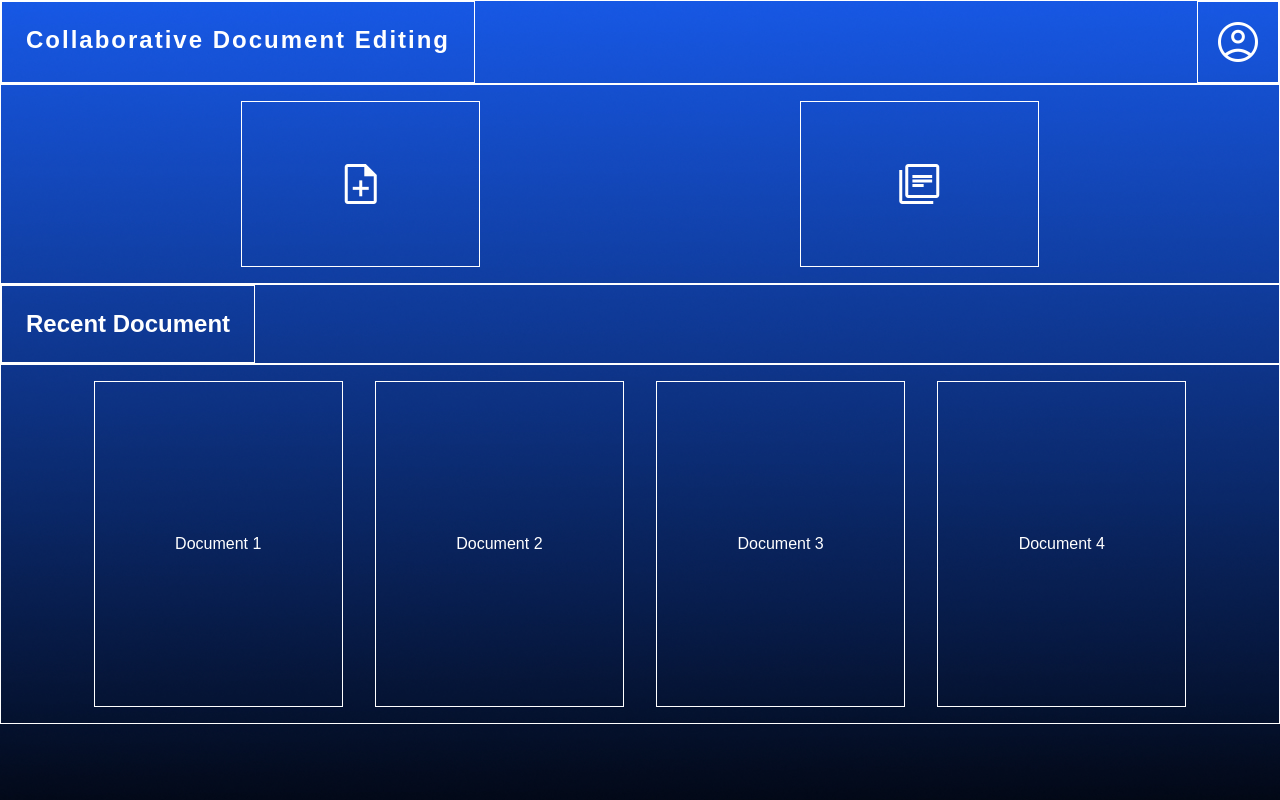
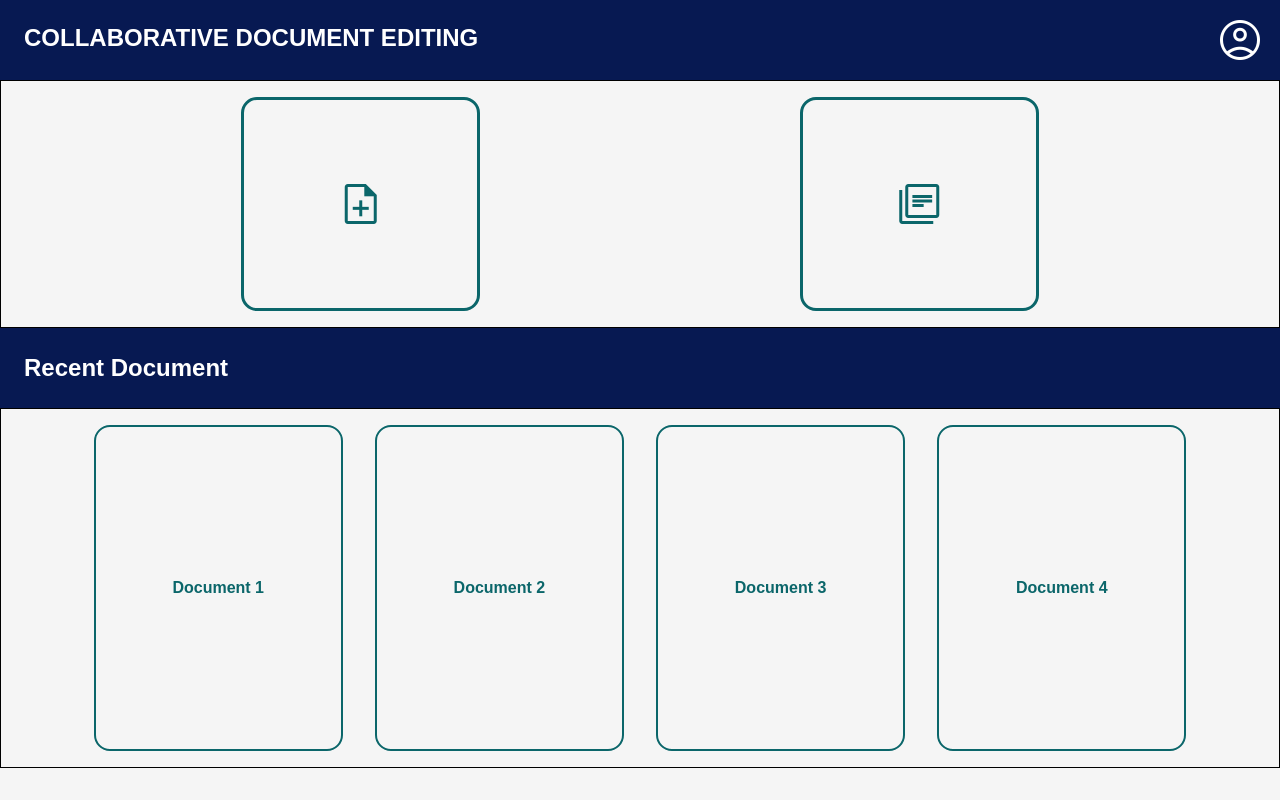
Before and after one commit to Luki26-png/simple_text_editor, a plain HTML site: page mainmenu/index.html in a window 1280 px wide. Drawn offline with nearby package versions, Linux system fonts and the light colour scheme.

Commit message:
styling the main menu and change background color

```diff
--- a/mainmenu/index.html
+++ b/mainmenu/index.html
@@ -12,7 +12,7 @@
     <body>
         <div id="background-container">
             <div id="top-nav">
-                <h2 id="top-nav-title">Collaborative Document Editing</h2>
+                <h2 id="top-nav-title"> COLLABORATIVE DOCUMENT EDITING</h2>
                 <div id="user-icon">
                     <span class="material-symbols-outlined">
                         account_circle
@@ -20,7 +20,7 @@
                 </div>
             </div>
             <div id="top-container">
-                <div id="new-document">
+                <div id="new-document" onclick="window.location.href='../texteditor/textEditor.html#nav_container';">
                     <span class="material-symbols-outlined">
                         note_add
                     </span>
--- a/mainmenu/style.css
+++ b/mainmenu/style.css
@@ -1,13 +1,14 @@
 *{
     font-family: 'Montserrat', sans-serif;
-    color: white;
+    color: black;
     padding: 0%;
     margin: 0%;
     box-sizing: border-box;
 }
 
 #background-container{
-    background-image: url("../background/background.jpg");
+    /*background-image: url("../background/background1.jpg");*/
+    background-color: whitesmoke;
     background-size: cover;
     background-repeat: no-repeat;
     min-height: 100vh;
@@ -18,7 +19,8 @@
 }
 /*****************************************************************/
 #top-nav{
-    border: 1px solid white;
+    /*border: 1px solid black;*/
+    background-color: #071952;
     display: flex;
     flex-direction: row;
     justify-content: space-between;
@@ -26,13 +28,14 @@
 }
 
 #top-nav > #top-nav-title{
-    border: 1px solid white;
+    /*border: 1px solid black;*/
+    font-size: 1.5em;
     padding: 1em;
-    letter-spacing: 2px;
+    color: white;
 }
 
 #top-nav > #user-icon{
-    border: 1px solid white;
+    /*border: 1px solid black;*/
     padding: 1em;
     display: flex;
     justify-content: center;
@@ -41,18 +44,20 @@
 #user-icon > .material-symbols-outlined{
     margin: auto;
     font-size: 3em;
+    color: white;
 }
 /**************************************************************/
 #top-container{
-    border: 1px solid white;
-    min-height: 25vh;
+    border: 1px solid black;
+    min-height: 31vh;
     display: flex;
     justify-content: space-between;
     padding: 1em 15em;
 }
 
 #top-container > #new-document, #top-container > #open-from-files{
-    border: 1px solid white;
+    border: 3px solid #0B666A;
+    border-radius: 1em;
     display: flex;
     align-items: center;
     width: 30%;
@@ -61,32 +66,40 @@
 #top-container > #new-document > .material-symbols-outlined{
     margin: auto;
     font-size: 3em;
+    color: #0B666A;
+}
+
+#top-container > #new-document > .material-symbols-outlined:hover{
+    cursor: pointer;
 }
 
 #top-container > #open-from-files > .material-symbols-outlined{
     margin: auto;
     font-size: 3em;
+    color: #0B666A;
 }
 
 /********************************************/
 
 #bottom-nav{
-    border: 1px solid white;
+    /*border: 1px solid black;*/
+    background-color: #071952;
     min-height: 10vh;
     display: flex;
     align-items: center;
 }
 
 #bottom-nav > h2{
-    border: 1px solid white;
+    /*border: 1px solid black;*/
     padding: 1em;
+    color: white;
 }
 
 /********************************************/
 
 #bottom-container{
     min-height: 45vh;
-    border: 1px solid white;
+    border: 1px solid black;
     display: flex;
     justify-content: center;
     padding: 1em;
@@ -94,9 +107,15 @@
 
 #bottom-container > .card{
     width: 20%;
-    border: 1px solid white;
+    border: 2px solid #0B666A;
+    border-radius: 1em;
     margin: 0 1em;
     display: flex;
     align-items: center;
     justify-content: center;
 }
+
+#bottom-container > .card > p{
+    font-weight: bold;
+    color: #0B666A;
+}
```
Also changed, not shown: background/background1.jpg (added).
